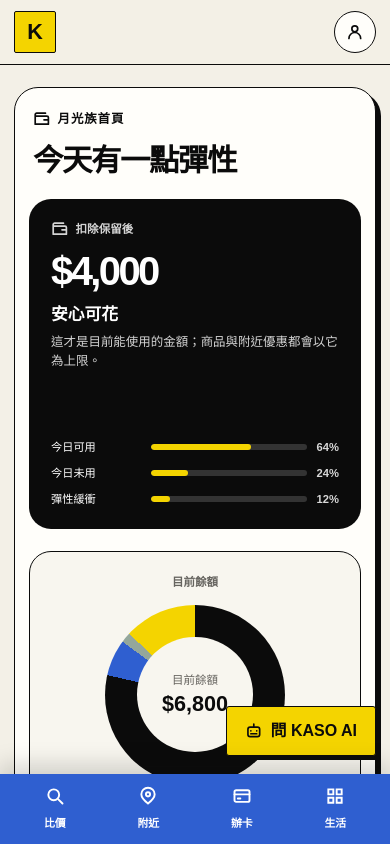
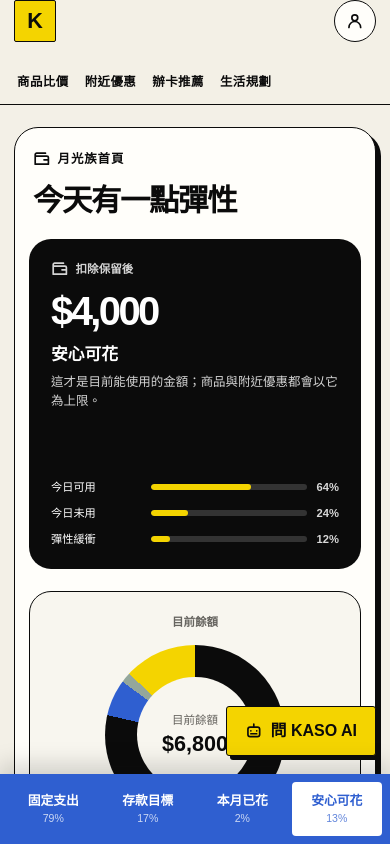
Before and after one commit to ian9445/kaso, a plain HTML site: page index.html in a window 390 px wide. Both pictures are taken after a click on the button "進入 KASO". Shown: the top 844 px of the page. Drawn offline with Linux system fonts and the light colour scheme.

Commit message:
Finalize purchase flip and mobile budget navigation

```diff
--- a/index.html
+++ b/index.html
@@ -928,32 +928,31 @@
     .purchase-back-actions button { background: var(--ink); color: #fff; cursor: pointer; }
     .purchase-back-actions a { background: var(--panel); }
 
-    .mobile-bottom-nav { display: none; }
-
     @media (max-width: 720px) {
       body { padding-bottom: 82px; }
-      .main-nav, .finance-mini, .persona-chip { display: none; }
+      .finance-mini, .persona-chip { display: none; }
       .header-row { grid-template-columns: 1fr auto; }
-      .header-actions { grid-column: 2; }
+      .header-actions { grid-column: 2; grid-row: 1; }
+      .main-nav { grid-column: 1 / -1; grid-row: 2; width: 100%; justify-content: flex-start; overflow-x: auto; }
       .main-content { padding-top: 22px; }
       .money-actions { flex-wrap: wrap; }
       .daily-compact { width: 100%; justify-content: space-between; }
       .balance-stage-grid { grid-template-columns: 1fr; }
-      .spend-rail { order: 3; display: grid; grid-template-columns: 1fr 1fr; }
-      .spend-rail > small { grid-column: 1 / -1; }
+      .spend-rail {
+        position: fixed; right: 0; bottom: 0; left: 0; z-index: 90; display: grid; grid-template-columns: repeat(4,1fr);
+        gap: 4px; padding: 8px max(8px,env(safe-area-inset-right)) calc(8px + env(safe-area-inset-bottom)) max(8px,env(safe-area-inset-left));
+        border: 0; background: var(--blue); box-shadow: 0 -8px 24px rgba(11,11,11,.18);
+      }
+      .spend-rail > small { display: none; }
+      .spend-pill, .spend-pill:hover { min-height: 54px; grid-template-columns: 1fr; gap: 1px; border: 0; background: transparent; color: #fff; padding: 5px 3px; text-align: center; transform: none; box-shadow: none; }
+      .spend-pill.active { background: #fff; color: var(--blue); box-shadow: none; }
+      .spend-pill .plus { display: none; }
+      .spend-pill small, .spend-pill:not(.active) small { color: inherit; font-size: .66rem; }
       .spend-detail { order: 1; min-height: 330px; }
       .donut-side { order: 2; }
       .product-flip-front { grid-template-columns: 1fr; }
       .product-flip-front .product-image { min-height: 120px; border-right: 0; border-bottom: 1.5px solid var(--ink); }
       .product-flip-back { grid-template-columns: 1fr; min-height: 390px; padding: 20px; }
-      .mobile-bottom-nav {
-        position: fixed; right: 0; bottom: 0; left: 0; z-index: 90; display: grid; grid-template-columns: repeat(4,1fr);
-        padding: 8px max(8px,env(safe-area-inset-right)) calc(8px + env(safe-area-inset-bottom)) max(8px,env(safe-area-inset-left));
-        background: var(--blue); box-shadow: 0 -8px 24px rgba(11,11,11,.18);
-      }
-      .mobile-bottom-nav button { display: grid; min-height: 54px; place-items: center; gap: 2px; border: 0; border-radius: 8px; background: transparent; color: #fff; font-size: .68rem; cursor: pointer; }
-      .mobile-bottom-nav button.active { background: #fff; color: var(--blue); }
-      .mobile-bottom-nav svg { width: 20px; height: 20px; }
       .assistant-fab, .assistant-panel { bottom: 88px; }
       .feedback-btn { bottom: 92px; }
     }
@@ -1080,13 +1079,6 @@
     <main class="shell main-content">
       <div id="viewRoot"></div>
     </main>
-
-    <nav id="mobileNav" class="mobile-bottom-nav" aria-label="手機版主要功能">
-      <button type="button" data-view="search"><svg><use href="#i-search"/></svg><span>比價</span></button>
-      <button type="button" data-view="nearby"><svg><use href="#i-pin"/></svg><span>附近</span></button>
-      <button type="button" data-view="cards"><svg><use href="#i-card"/></svg><span>辦卡</span></button>
-      <button type="button" data-view="ledger"><svg><use href="#i-grid"/></svg><span>生活</span></button>
-    </nav>
 
     <button id="assistantFab" class="assistant-fab" type="button"><svg><use href="#i-bot"/></svg> 問 KASO AI</button>
     <aside id="assistantPanel" class="assistant-panel" hidden aria-label="KASO AI 助手">
@@ -1280,10 +1272,6 @@
       $$(".nav-btn").forEach((btn) => {
         const group = btn.dataset.view;
         btn.classList.toggle("active", group === state.view || (group === "ledger" && ["travel", "insurance", "subscriptions"].includes(state.view)));
-      });
-      $$("#mobileNav [data-view]").forEach((btn) => {
-        const group = btn.dataset.view;
-        btn.classList.toggle("active", group === state.view || (group === "ledger" && ["travel", "insurance", "subscriptions", "overseas"].includes(state.view)));
       });
       $("#assistantContext").textContent = `${viewLabel(state.view)} · 延續目前問題 · HTML 互動稿`;
     }
@@ -1680,7 +1668,6 @@
     $("#completeSetup").addEventListener("click", saveProfileAndEnter);
     $("#resetProfile").addEventListener("click", resetProfile);
     $$("[data-view]", $("#siteHeader")).forEach((el) => el.addEventListener("click", () => renderView(el.dataset.view)));
-    $$("[data-view]", $("#mobileNav")).forEach((el) => el.addEventListener("click", () => renderView(el.dataset.view)));
     $$("[data-mega]").forEach((el) => { el.addEventListener("mouseenter", () => showMega(el.dataset.mega)); el.addEventListener("focus", () => showMega(el.dataset.mega)); });
     $("#siteHeader").addEventListener("mouseleave", hideMega);
     $("#profileOpen").addEventListener("click", () => { syncAccountDialog(); $("#profileDialog").showModal(); });
```
